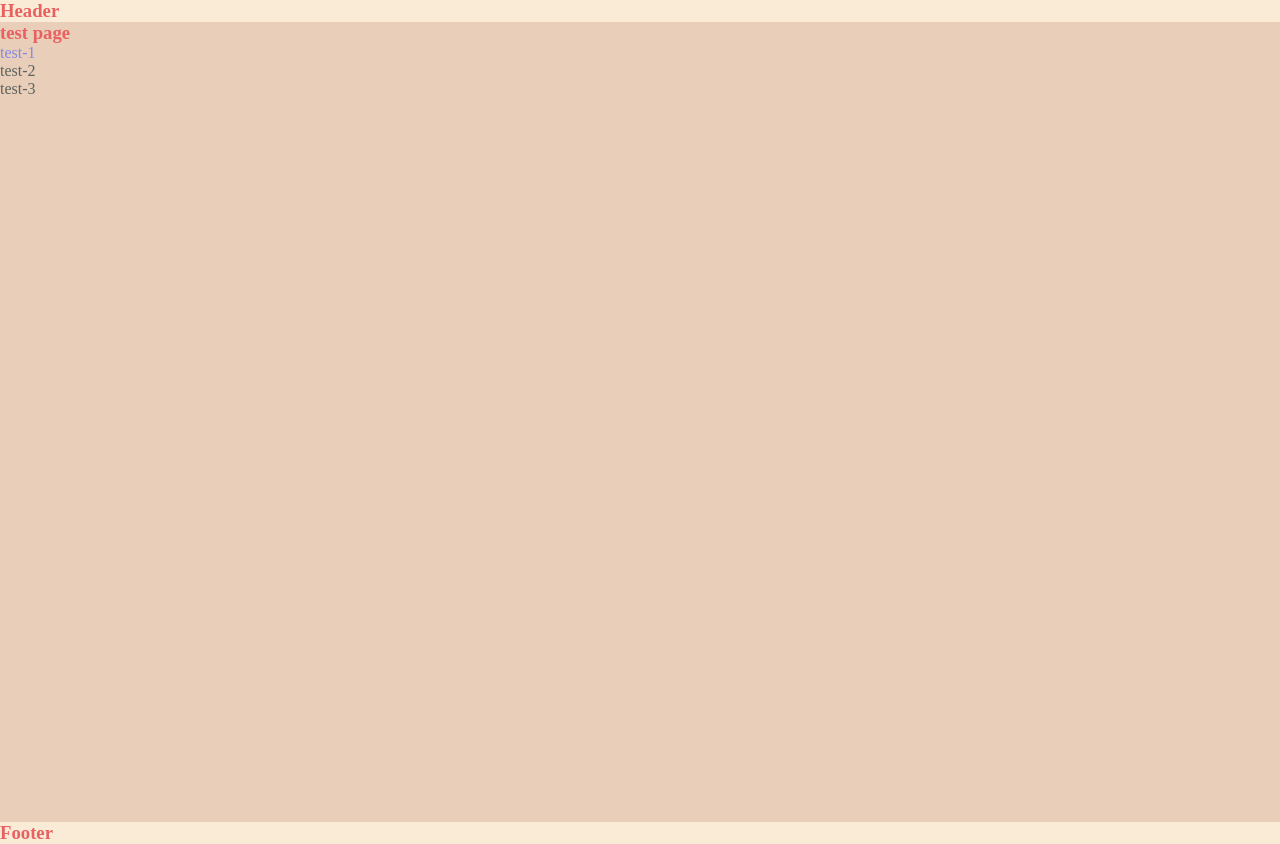
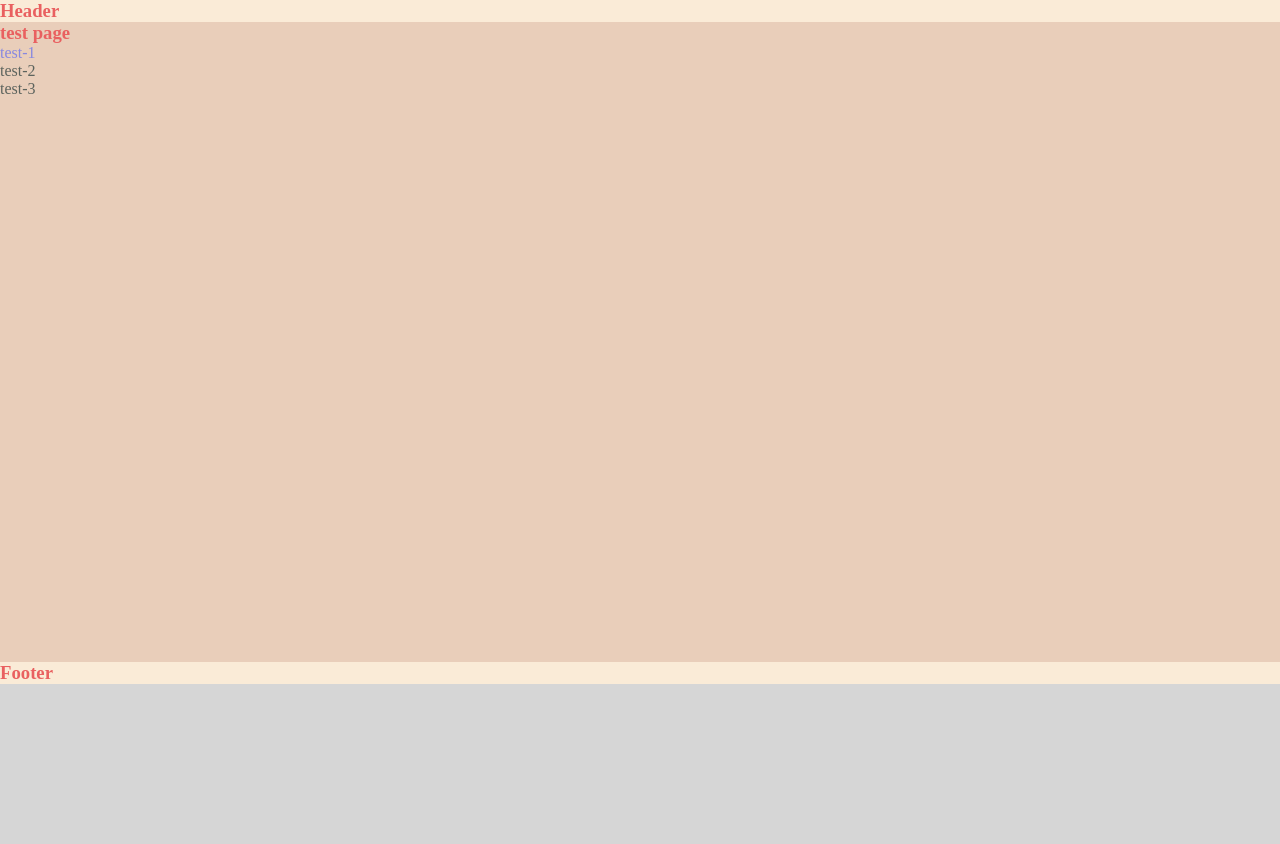
Before and after one commit to ryotaro-0805/test-full, a Next.js app: page / in a window 1280 px wide. After the commit the page ends 800 px from the top, so only its background shows below. Built offline with nearby package versions, Linux system fonts and the light colour scheme.

Commit message:
💄 changed

```diff
--- a/styles/globals.css
+++ b/styles/globals.css
@@ -22,6 +22,6 @@ header, footer{
 }
 
 main{
-  height: 100svh;
+  height: 80svh;
   background-color: rgb(233, 206, 186);
 }
```
